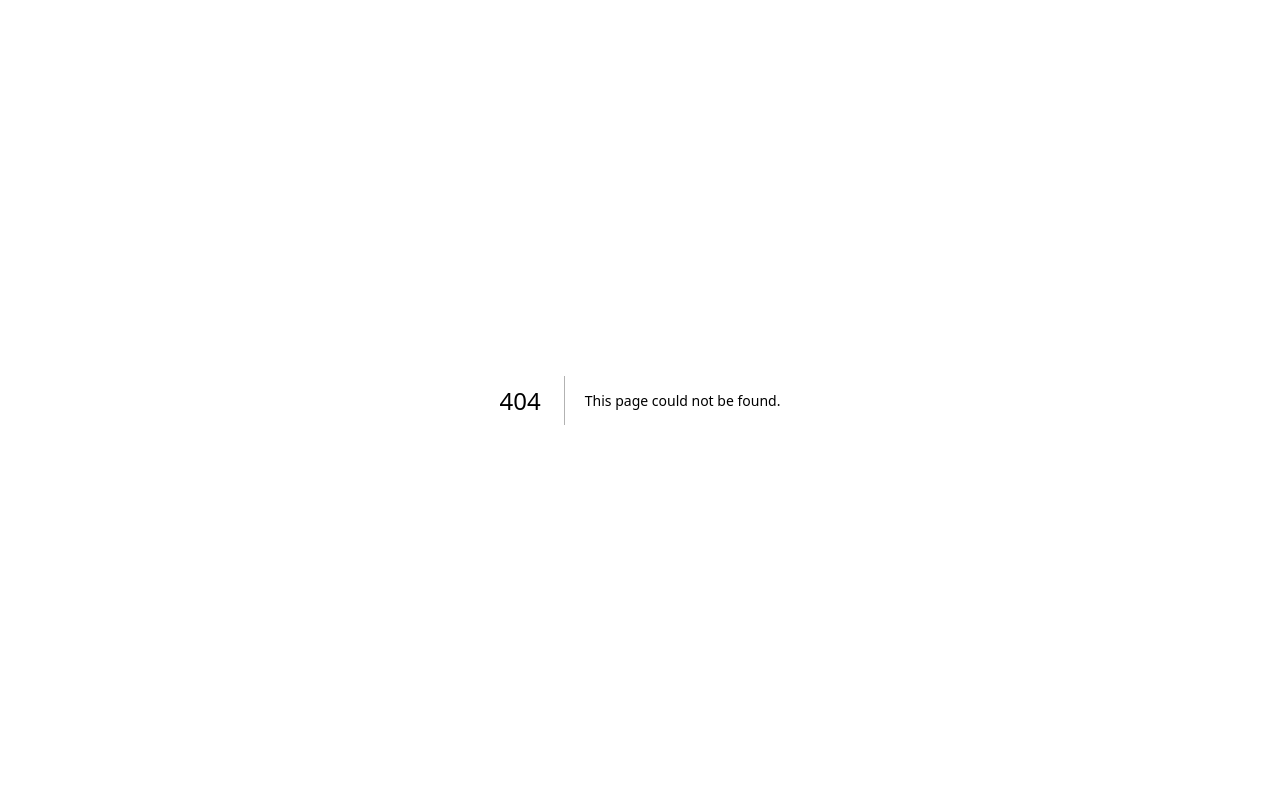
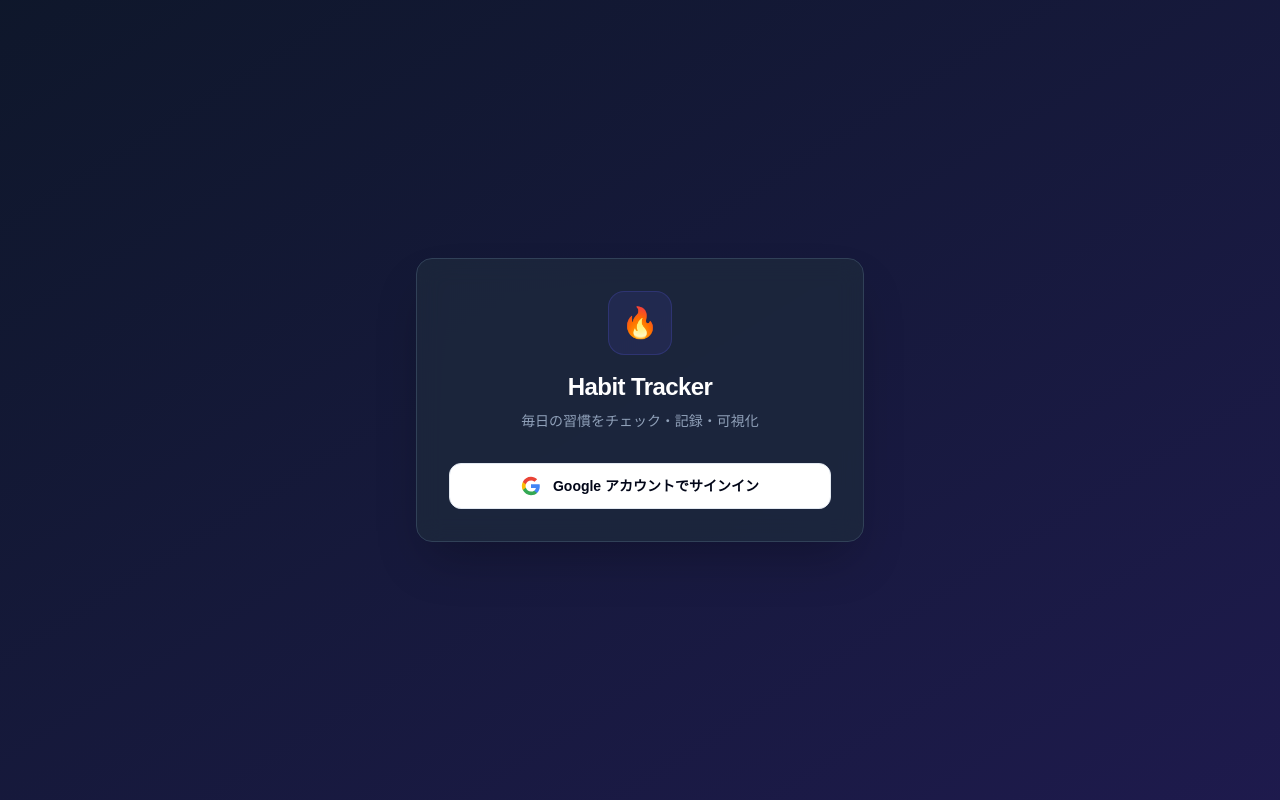
Before and after one commit to cometa-qiz/habit-tracker, a Next.js app: page /login in a window 1280 px wide. Before the commit this address had no page. Built offline with nearby package versions, Linux system fonts and the light colour scheme; no server answers.

Commit message:
feat: loginページを実装

```diff
--- /dev/null
+++ b/src/app/login/page.tsx
@@ -0,0 +1,72 @@
+'use client';
+
+import { useEffect } from 'react';
+import { useRouter } from 'next/navigation';
+import { useAuth } from '@/hooks/useAuth';
+
+export default function LoginPage() {
+  const { user, loading, signInWithGoogle } = useAuth();
+  const router = useRouter();
+
+  useEffect(() => {
+    if (!loading && user) {
+      router.push('/');
+    }
+  }, [user, loading, router]);
+
+  const handleLogin = async () => {
+    try {
+      await signInWithGoogle();
+      router.push('/');
+    } catch (error) {
+      console.error(error);
+    }
+  };
+
+  if (loading) {
+    return (
+      <div className="flex min-h-screen items-center justify-center bg-slate-900 text-white">
+        <div className="h-8 w-8 animate-spin rounded-full border-4 border-slate-300 border-t-indigo-500"></div>
+      </div>
+    );
+  }
+
+  return (
+    <div className="flex min-h-screen items-center justify-center bg-gradient-to-br from-slate-900 via-slate-850 to-indigo-950 px-4">
+      <div className="w-full max-w-md rounded-2xl bg-slate-800/80 p-8 shadow-2xl backdrop-blur-md border border-slate-700">
+        <div className="text-center mb-8">
+          <div className="inline-flex h-16 w-16 items-center justify-center rounded-2xl bg-indigo-500/10 text-indigo-400 mb-4 border border-indigo-500/20">
+            <span className="text-3xl">🔥</span>
+          </div>
+          <h1 className="text-2xl font-bold text-white tracking-tight">Habit Tracker</h1>
+          <p className="text-slate-400 mt-2 text-sm">毎日の習慣をチェック・記録・可視化</p>
+        </div>
+
+        <button
+          onClick={handleLogin}
+          className="flex w-full items-center justify-center gap-3 rounded-xl bg-white px-5 py-3 text-sm font-semibold text-slate-950 transition-all hover:bg-slate-100 hover:shadow-lg hover:shadow-indigo-500/10 focus:outline-none focus:ring-2 focus:ring-indigo-500 focus:ring-offset-2 active:scale-[0.98] border border-slate-200"
+        >
+          <svg className="h-5 w-5" viewBox="0 0 24 24" width="24" height="24">
+            <path
+              fill="#4285F4"
+              d="M22.56 12.25c0-.78-.07-1.53-.2-2.25H12v4.26h5.92c-.26 1.37-1.04 2.53-2.21 3.31v2.77h3.57c2.08-1.92 3.28-4.74 3.28-8.09z"
+            />
+            <path
+              fill="#34A853"
+              d="M12 23c2.97 0 5.46-.98 7.28-2.66l-3.57-2.77c-.98.66-2.23 1.06-3.71 1.06-2.86 0-5.29-1.93-6.16-4.53H2.18v2.84C3.99 20.53 7.7 23 12 23z"
+            />
+            <path
+              fill="#FBBC05"
+              d="M5.84 14.09c-.22-.66-.35-1.36-.35-2.09s.13-1.43.35-2.09V7.06H2.18C1.43 8.55 1 10.22 1 12s.43 3.45 1.18 4.94l2.85-2.22.81-.63z"
+            />
+            <path
+              fill="#EA4335"
+              d="M12 5.38c1.62 0 3.06.56 4.21 1.64l3.15-3.15C17.45 2.09 14.97 1 12 1 7.7 1 3.99 3.47 2.18 7.06l3.66 2.84c.87-2.6 3.3-4.52 6.16-4.52z"
+            />
+          </svg>
+          Google アカウントでサインイン
+        </button>
+      </div>
+    </div>
+  );
+}
```
Also changed, not shown: 1 other file (tests, documents, lock files or other folders).
